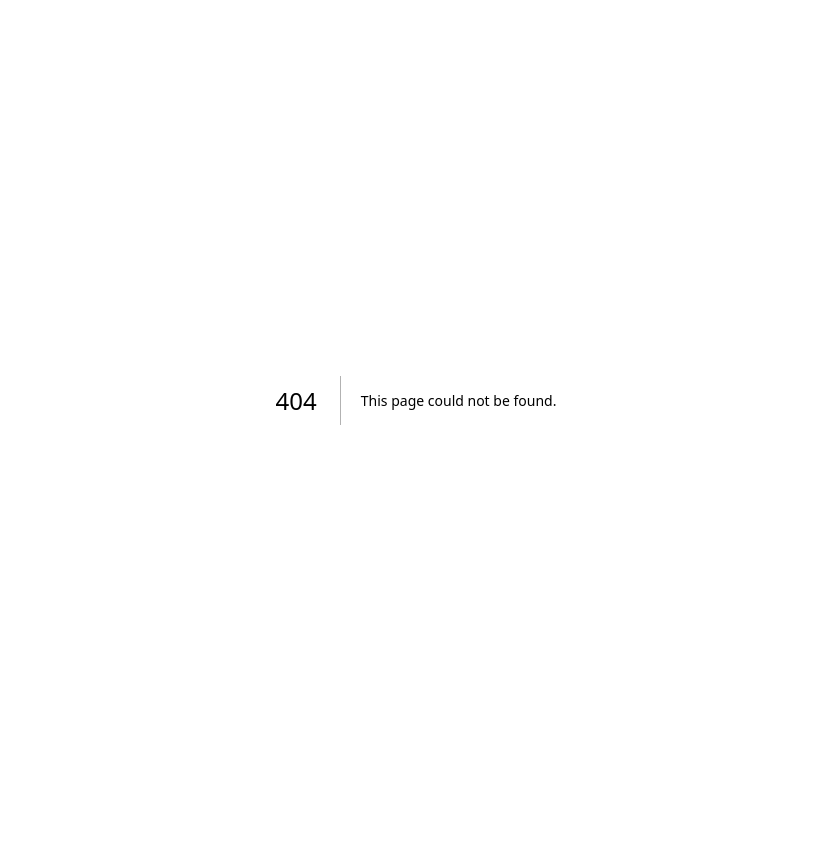
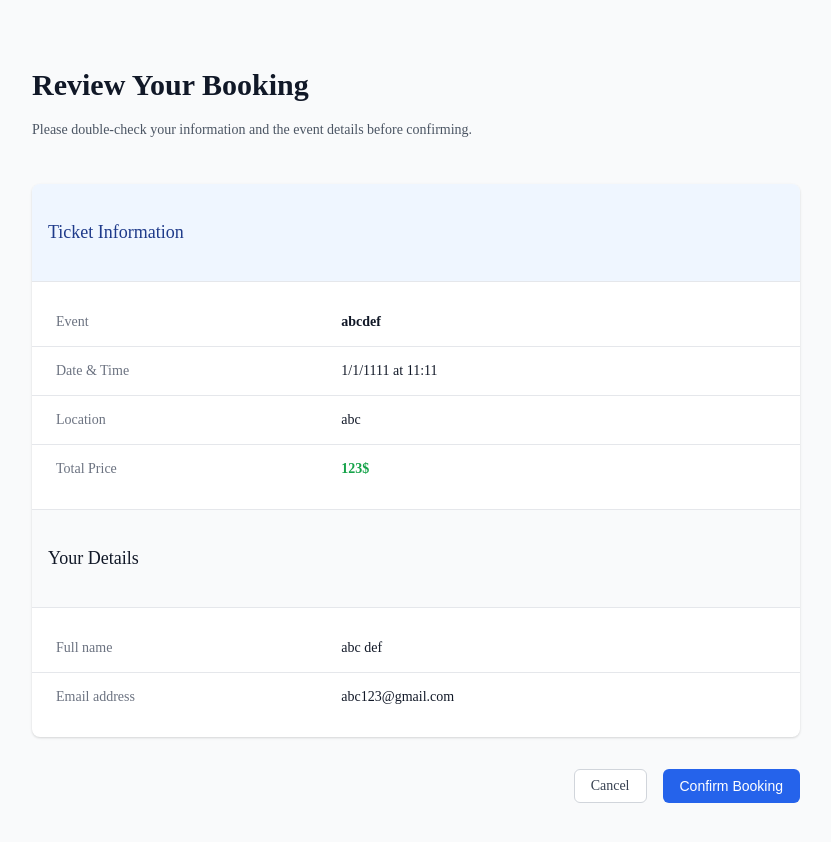
Before and after one commit to MohamedNoor20/event_app, a Next.js app: page /Book in a window 1280 px wide. Before the commit this address had no page. Shown: the top 842 px of the page, without its empty margins (224-1055 px from the left). Before the commit the page ends 800 px from the top, so only its background shows below. Built offline with nearby package versions, Linux system fonts and the light colour scheme.

Commit message:
muad page
muad page

```diff
--- /dev/null
+++ b/src/app/Book/page.js
@@ -0,0 +1,146 @@
+"use client";
+
+import React, { useState } from "react";
+import Link from "next/link";
+import { useRouter } from "next/navigation";
+import "../../style/globals.css";
+
+export default function BookingPage() {
+  const router = useRouter();
+  const [isSubmitting, setIsSubmitting] = useState(false);
+  const [bookingSuccess, setBookingSuccess] = useState(false);
+
+  // DEMO ONE
+  const User = {
+    firstName: "abc",
+    lastName: "def",
+    email: "abc123@gmail.com",
+  };
+
+  const Ticket = {
+    id: "12234",
+    eventName: "abcdef",
+    date: "1/1/1111",
+    time: "11:11",
+    location: "abc",
+    price: "123$",
+    ticketType: "abc",
+  };
+
+  const handleConfirmBooking = (e) => {
+    e.preventDefault();
+    setIsSubmitting(true);
+
+    // Simulate an API call to the database
+    setTimeout(() => {
+      setIsSubmitting(false);
+      setBookingSuccess(true);
+
+      // Redirect to homepage after 3 seconds
+      setTimeout(() => {
+        router.push("/");
+      }, 3000);
+    }, 1500);
+  };
+
+  if (bookingSuccess) {
+    return (
+      <div className="successContainer">
+        <div className="successCard">
+          <h2 className="successTitle">Booking Confirmed!</h2>
+          <p className="successText">
+            Thank you, {User.firstName}. Your ticket for <strong>{Ticket.eventName}</strong> has been successfully booked.
+          </p>
+          <p className="successSubtext">Redirecting you to the home page...</p>
+        </div>
+      </div>
+    );
+  }
+
+  return (
+    <div className="pageContainer">
+      <div className="contentWrapper">
+
+        {/* Header */}
+        <div>
+          <h1 className="headerTitle">Review Your Booking</h1>
+          <p className="headerSubtitle">
+            Please double-check your information and the event details before confirming.
+          </p>
+        </div>
+
+        <div className="card">
+
+          {/* Ticket Information Section */}
+          <div className="sectionHeaderBlue">
+            <h3 className="sectionTitleBlue">Ticket Information</h3>
+          </div>
+          <div>
+            <dl className="dlList">
+              <div className="dlRow">
+                <dt className="dtLabel">Event</dt>
+                <dd className="ddValue ddValueBold">
+                  {Ticket.eventName}
+                </dd>
+              </div>
+              <div className="dlRow">
+                <dt className="dtLabel">Date & Time</dt>
+                <dd className="ddValue">
+                  {Ticket.date} at {Ticket.time}
+                </dd>
+              </div>
+              <div className="dlRow">
+                <dt className="dtLabel">Location</dt>
+                <dd className="ddValue">
+                  {Ticket.location}
+                </dd>
+              </div>
+              <div className="dlRow">
+                <dt className="dtLabel">Total Price</dt>
+                <dd className="ddValue ddValuePrice">
+                  {Ticket.price}
+                </dd>
+              </div>
+            </dl>
+          </div>
+
+          {/* User Information Section */}
+          <div className="sectionHeaderGray">
+            <h3 className="sectionTitleGray">Your Details</h3>
+          </div>
+          <div>
+            <dl className="dlList">
+              <div className="dlRow">
+                <dt className="dtLabel">Full name</dt>
+                <dd className="ddValue">
+                  {User.firstName} {User.lastName}
+                </dd>
+              </div>
+              <div className="dlRow">
+                <dt className="dtLabel">Email address</dt>
+                <dd className="ddValue">
+                  {User.email}
+                </dd>
+              </div>
+            </dl>
+          </div>
+        </div>
+
+        {/* Action Buttons */}
+        <div className="actionButtons">
+          <Link href="/" className="cancelBtn">
+            Cancel
+          </Link>
+          <button
+            onClick={handleConfirmBooking}
+            disabled={isSubmitting}
+            className={`confirmBtn ${isSubmitting ? "confirmBtnDisabled" : ""}`}
+          >
+            {isSubmitting ? "Processing..." : "Confirm Booking"}
+          </button>
+        </div>
+
+      </div>
+    </div>
+  );
+}
--- a/src/style/globals.css
+++ b/src/style/globals.css
@@ -1,5 +1,7 @@
 body{
   background-color: rgb(92, 65, 30);
+  margin: 0;
+  padding: 0;
 }
 
 a{
@@ -59,3 +61,199 @@ a{
   width: 300px;
   color: red;
 }
+
+
+
+
+
+
+
+
+/* For The Booking Page */
+
+/* Success Screen */
+.successContainer {
+  min-height: 100vh;
+  display: flex;
+  align-items: center;
+  justify-content: center;
+  background-color: #f9fafb;
+  padding: 1rem;
+}
+
+.successCard {
+  background-color: #ffffff;
+  padding: 2rem;
+  border-radius: 0.5rem;
+  box-shadow: 0 4px 6px -1px rgba(0, 0, 0, 0.1), 0 2px 4px -1px rgba(0, 0, 0, 0.06);
+  max-width: 28rem;
+  width: 100%;
+  text-align: center;
+}
+
+.successTitle {
+  font-size: 1.5rem;
+  font-weight: 700;
+  color: #1f2937;
+  margin-bottom: 1rem;
+}
+
+.successText {
+  color: #4b5563;
+  margin-bottom: 1.5rem;
+}
+
+.successSubtext {
+  font-size: 0.875rem;
+  color: #6b7280;
+}
+
+/* Booking Page Layout */
+.pageContainer {
+  min-height: 100vh;
+  background-color: #f9fafb;
+  padding: 3rem 1rem;
+}
+
+.contentWrapper {
+  max-width: 48rem;
+  margin: 0 auto;
+  display: flex;
+  flex-direction: column;
+  gap: 2rem;
+}
+
+/* Header */
+.headerTitle {
+  font-size: 1.875rem;
+  font-weight: 800;
+  color: #111827;
+}
+
+.headerSubtitle {
+  margin-top: 0.5rem;
+  font-size: 0.875rem;
+  color: #4b5563;
+}
+
+/* Card Container */
+.card {
+  background-color: #ffffff;
+  box-shadow: 0 1px 3px 0 rgba(0, 0, 0, 0.1), 0 1px 2px 0 rgba(0, 0, 0, 0.06);
+  border-radius: 0.5rem;
+  overflow: hidden;
+}
+
+/* Section Headers */
+.sectionHeaderBlue {
+  padding: 1.25rem 1rem;
+  border-bottom: 1px solid #e5e7eb;
+  background-color: #eff6ff;
+}
+
+.sectionTitleBlue {
+  font-size: 1.125rem;
+  font-weight: 500;
+  color: #1e3a8a;
+}
+
+.sectionHeaderGray {
+  padding: 1.25rem 1rem;
+  border-top: 1px solid #e5e7eb;
+  border-bottom: 1px solid #e5e7eb;
+  background-color: #f9fafb;
+}
+
+.sectionTitleGray {
+  font-size: 1.125rem;
+  font-weight: 500;
+  color: #111827;
+}
+
+/* Data Lists (Ticket/User details) */
+.dlList {
+  display: flex;
+  flex-direction: column;
+}
+
+.dlRow {
+  padding: 1rem 1.5rem;
+  display: grid;
+  grid-template-columns: repeat(3, minmax(0, 1fr));
+  gap: 1rem;
+  border-bottom: 1px solid #e5e7eb;
+}
+
+.dlRow:last-child {
+  border-bottom: none;
+}
+
+.dtLabel {
+  font-size: 0.875rem;
+  font-weight: 500;
+  color: #6b7280;
+}
+
+.ddValue {
+  font-size: 0.875rem;
+  color: #111827;
+  grid-column: span 2 / span 2;
+  margin-top: 0;
+}
+
+.ddValueBold {
+  font-weight: 600;
+}
+
+.ddValuePrice {
+  font-weight: 700;
+  color: #16a34a;
+}
+
+/* Action Buttons */
+.actionButtons {
+  display: flex;
+  align-items: center;
+  justify-content: flex-end;
+  gap: 1rem;
+}
+
+.cancelBtn {
+  padding: 0.5rem 1rem;
+  border: 1px solid #d1d5db;
+  border-radius: 0.375rem;
+  font-size: 0.875rem;
+  font-weight: 500;
+  color: #374151;
+  background-color: #ffffff;
+  cursor: pointer;
+  text-decoration: none;
+  transition: background-color 0.2s;
+}
+
+.cancelBtn:hover {
+  background-color: #f9fafb;
+}
+
+.confirmBtn {
+  display: flex;
+  justify-content: center;
+  padding: 0.5rem 1rem;
+  border: 1px solid transparent;
+  border-radius: 0.375rem;
+  font-size: 0.875rem;
+  font-weight: 500;
+  color: #ffffff;
+  background-color: #2563eb;
+  cursor: pointer;
+  transition: background-color 0.2s;
+}
+
+.confirmBtn:hover:not(:disabled) {
+  background-color: #1d4ed8;
+}
+
+.confirmBtnDisabled {
+  background-color: #60a5fa;
+  cursor: not-allowed;
+}
```
Also changed, not shown: src/app/Booking/page.js (deleted), 1 other file (tests, documents, lock files or other folders).
